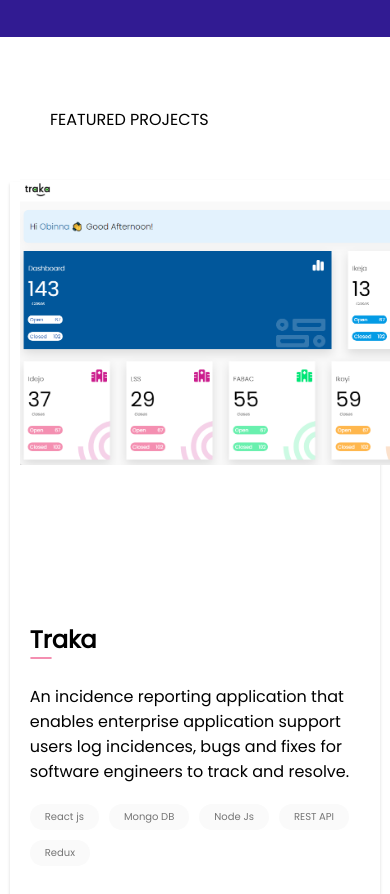
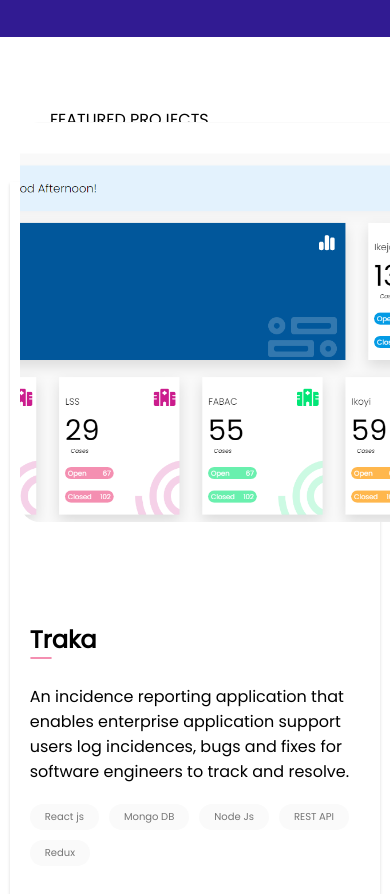
Before and after one commit to ObinnaKelvin/uiportfolio, a React (Create React App) app: page / in a window 390 px wide. Shown: the part 1600-2494 px from the top of the page. Built offline with nearby package versions, Linux system fonts and the light colour scheme.

Commit message:
Added traka project to portfolio 100%, adjusted for mobile

```diff
--- a/src/components/projects/projects.css
+++ b/src/components/projects/projects.css
@@ -173,6 +173,15 @@
 		width: 100%;
 	}
 
+	.proj-body-item-image-image.traka {
+		width: 550px;
+		height: 400px;
+		object-fit: cover;
+		/* object-fit: contain; */
+		border-radius: 20px;
+		/* margin-top: -70px; */
+	}
+
 /*	.proj-body-item-tag-link {
 		align-items: center;
 	}*/
```
